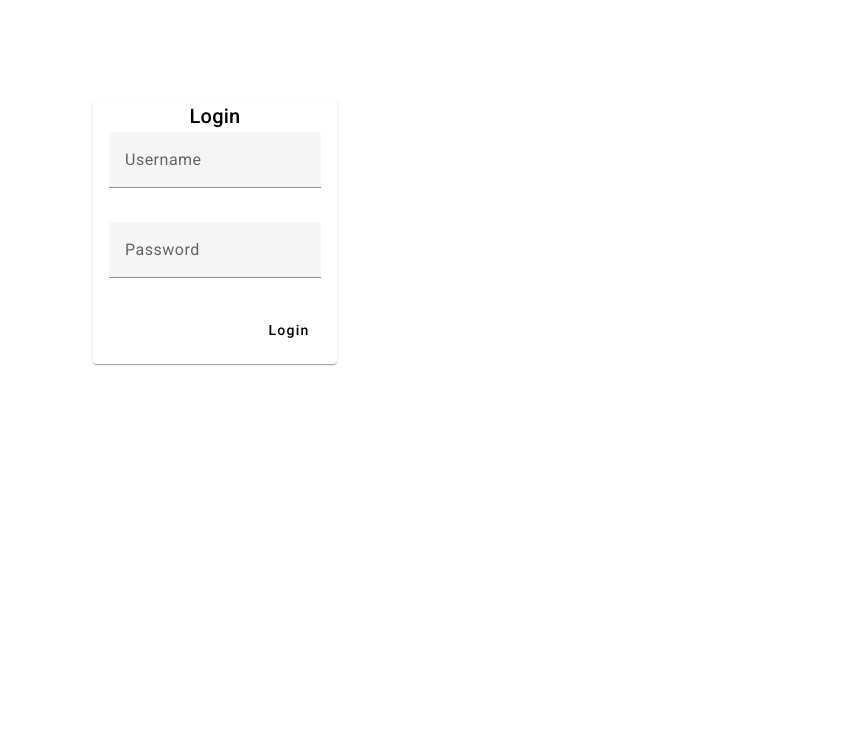
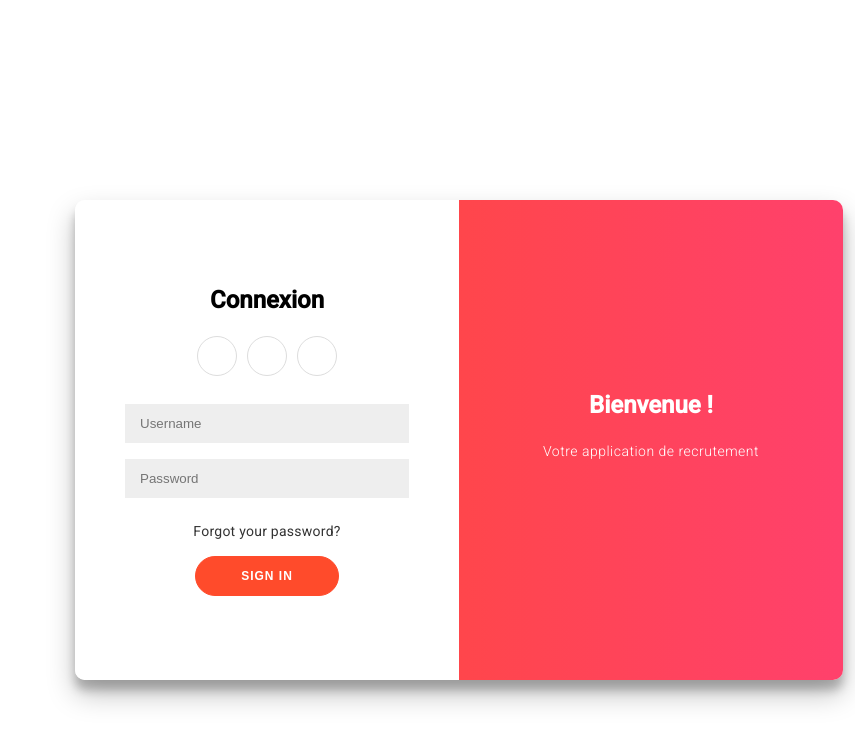
Before and after one commit to kevinoustoff/ProjetRHBackFront, an Angular app in the folder frontend/: page /login in a window 1280 px wide. Shown: the top 744 px of the page, without its empty margins (425-1280 px from the left). Built offline with nearby package versions, Linux system fonts and the light colour scheme.

Commit message:
Login page customized

```diff
--- a/frontend/src/app/pages/login/login.component.html
+++ b/frontend/src/app/pages/login/login.component.html
@@ -1,23 +1,31 @@
-<mat-card>
-  <mat-card-title>Login</mat-card-title>
-<mat-card-content>
-<form [formGroup]="loginForm" (ngSubmit)="onSubmit()">
-<p>
-  <mat-form-field>
-    <input type="text" matInput placeholder="Username" formControlName="username">
-  </mat-form-field>
-</p>
+<div class="container" id="container">
+  <div class="form-container sign-in-container">
+    <form [formGroup]="loginForm" (ngSubmit)="onSubmit()">
+      <h1>Connexion</h1>
+      <div class="social-container">
+        <a href="#" class="social"><i class="fab fa-facebook-f"></i></a>
+        <a href="#" class="social"><i class="fab fa-google-plus-g"></i></a>
+        <a href="#" class="social"><i class="fab fa-linkedin-in"></i></a>
+      </div>
+      <span></span>
+      <input type="text"   placeholder="Username" formControlName="username"  />
+      <input type="password" placeholder="Password"  placeholder="Password" formControlName="password" />
+      <a href="#" >Forgot your password?</a>
+      <button type="submit">Sign In</button>
+    </form>
+  </div>
+  <div class="overlay-container">
+    <div class="overlay">
+      <div class="overlay-panel overlay-left">
+        <h1>Connexion!</h1>
+        <p>Veuillez vous connecter avec votre compte</p>
+        <button class="ghost" id="signIn">Sign In</button>
+      </div>
+      <div class="overlay-panel overlay-right">
+        <h1>Bienvenue !</h1>
+        <p>Votre application de recrutement</p>
 
-<p>
-  <mat-form-field>
-    <input type="password" matInput placeholder="Password" formControlName="password">
-  </mat-form-field>
-</p>
-
-<div class="button">
-  <button type="submit" mat-button>Login</button>
+      </div>
+    </div>
+  </div>
 </div>
-
-</form>
-</mat-card-content>
-</mat-card>
--- a/frontend/src/app/pages/login/login.component.scss
+++ b/frontend/src/app/pages/login/login.component.scss
@@ -1,28 +1,254 @@
-:host {
-  display: flex;
-  justify-content: center;
-  margin: 100px 0px;
+@import url('https://fonts.googleapis.com/css?family=Montserrat:400,800');
+
+* {
+	box-sizing: border-box;
 }
 
-.mat-form-field {
-  width: 100%;
-  min-width: 300px;
+.mat-typography {
+	background: #f6f5f7;
+	display: flex;
+	justify-content: center;
+	align-items: center;
+	flex-direction: column;
+	font-family: 'Montserrat', sans-serif;
+  height: inherit !important;
+	padding-left: 20px !important;
+  padding-top: 70px !important;
 }
 
-mat-card-title,
-mat-card-content {
-  display: flex;
-  justify-content: center;
+h1 {
+	font-weight: bold;
+	margin: 0;
 }
 
-.error {
-  padding: 16px;
-  width: 300px;
-  color: white;
-  background-color: red;
+h2 {
+	text-align: center;
 }
 
-.button {
-  display: flex;
-  justify-content: flex-end;
+p {
+	font-size: 14px;
+	font-weight: 100;
+	line-height: 20px;
+	letter-spacing: 0.5px;
+	margin: 20px 0 30px;
 }
+
+span {
+	font-size: 12px;
+}
+
+a {
+	color: #333;
+	font-size: 14px;
+	text-decoration: none;
+	margin: 15px 0;
+}
+
+button {
+	border-radius: 20px;
+	border: 1px solid #FF4B2B;
+	background-color: #FF4B2B;
+	color: #FFFFFF;
+	font-size: 12px;
+	font-weight: bold;
+	padding: 12px 45px;
+	letter-spacing: 1px;
+	text-transform: uppercase;
+	transition: transform 80ms ease-in;
+}
+
+button:active {
+	transform: scale(0.95);
+}
+
+button:focus {
+	outline: none;
+}
+
+button.ghost {
+	background-color: transparent;
+	border-color: #FFFFFF;
+}
+
+form {
+	background-color: #FFFFFF;
+	display: flex;
+	align-items: center;
+	justify-content: center;
+	flex-direction: column;
+	padding: 0 50px;
+	height: 100%;
+	text-align: center;
+}
+
+input {
+	background-color: #eee;
+	border: none;
+	padding: 12px 15px;
+	margin: 8px 0;
+	width: 100%;
+}
+
+.container {
+	background-color: #fff;
+	border-radius: 10px;
+  	box-shadow: 0 14px 28px rgba(0,0,0,0.25),
+			0 10px 10px rgba(0,0,0,0.22);
+	position: relative;
+	overflow: hidden;
+	width: 768px;
+	max-width: 100%;
+	min-height: 480px;
+  margin-left: 500px;
+  margin-top: 200px;
+}
+
+.form-container {
+	position: absolute;
+	top: 0;
+	height: 100%;
+	transition: all 0.6s ease-in-out;
+}
+
+.sign-in-container {
+	left: 0;
+	width: 50%;
+	z-index: 2;
+}
+
+.container.right-panel-active .sign-in-container {
+	transform: translateX(100%);
+}
+
+.sign-up-container {
+	left: 0;
+	width: 50%;
+	opacity: 0;
+	z-index: 1;
+}
+
+.container.right-panel-active .sign-up-container {
+	transform: translateX(100%);
+	opacity: 1;
+	z-index: 5;
+	animation: show 0.6s;
+}
+
+@keyframes show {
+	0%, 49.99% {
+		opacity: 0;
+		z-index: 1;
+	}
+
+	50%, 100% {
+		opacity: 1;
+		z-index: 5;
+	}
+}
+
+.overlay-container {
+	position: absolute;
+	top: 0;
+	left: 50%;
+	width: 50%;
+	height: 100%;
+	overflow: hidden;
+	transition: transform 0.6s ease-in-out;
+	z-index: 100;
+}
+
+.container.right-panel-active .overlay-container{
+	transform: translateX(-100%);
+}
+
+.overlay {
+	background: #FF416C;
+	background: -webkit-linear-gradient(to right, #FF4B2B, #FF416C);
+	background: linear-gradient(to right, #FF4B2B, #FF416C);
+	background-repeat: no-repeat;
+	background-size: cover;
+	background-position: 0 0;
+	color: #FFFFFF;
+	position: relative;
+	left: -100%;
+	height: 100%;
+	width: 200%;
+  	transform: translateX(0);
+	transition: transform 0.6s ease-in-out;
+}
+
+.container.right-panel-active .overlay {
+  	transform: translateX(50%);
+}
+
+.overlay-panel {
+	position: absolute;
+	display: flex;
+	align-items: center;
+	justify-content: center;
+	flex-direction: column;
+	padding: 0 40px;
+	text-align: center;
+	top: 0;
+	height: 100%;
+	width: 50%;
+	transform: translateX(0);
+	transition: transform 0.6s ease-in-out;
+}
+
+.overlay-left {
+	transform: translateX(-20%);
+}
+
+.container.right-panel-active .overlay-left {
+	transform: translateX(0);
+}
+
+.overlay-right {
+	right: 0;
+	transform: translateX(0);
+}
+
+.container.right-panel-active .overlay-right {
+	transform: translateX(20%);
+}
+
+.social-container {
+	margin: 20px 0;
+}
+
+.social-container a {
+	border: 1px solid #DDDDDD;
+	border-radius: 50%;
+	display: inline-flex;
+	justify-content: center;
+	align-items: center;
+	margin: 0 5px;
+	height: 40px;
+	width: 40px;
+}
+
+footer {
+    background-color: #222;
+    color: #fff;
+    font-size: 14px;
+    bottom: 0;
+    position: fixed;
+    left: 0;
+    right: 0;
+    text-align: center;
+    z-index: 999;
+}
+
+footer p {
+    margin: 10px 0;
+}
+
+footer i {
+    color: red;
+}
+
+footer a {
+    color: #3c97bf;
+    text-decoration: none;
+}
--- a/frontend/src/styles.scss
+++ b/frontend/src/styles.scss
@@ -1,4 +1,4 @@
 /* You can add global styles to this file, and also import other style files */
 
-html, body { height: 100%; }
+// html, body { height: 100%; }
 body { margin: 0; font-family: Roboto, "Helvetica Neue", sans-serif; }
```
